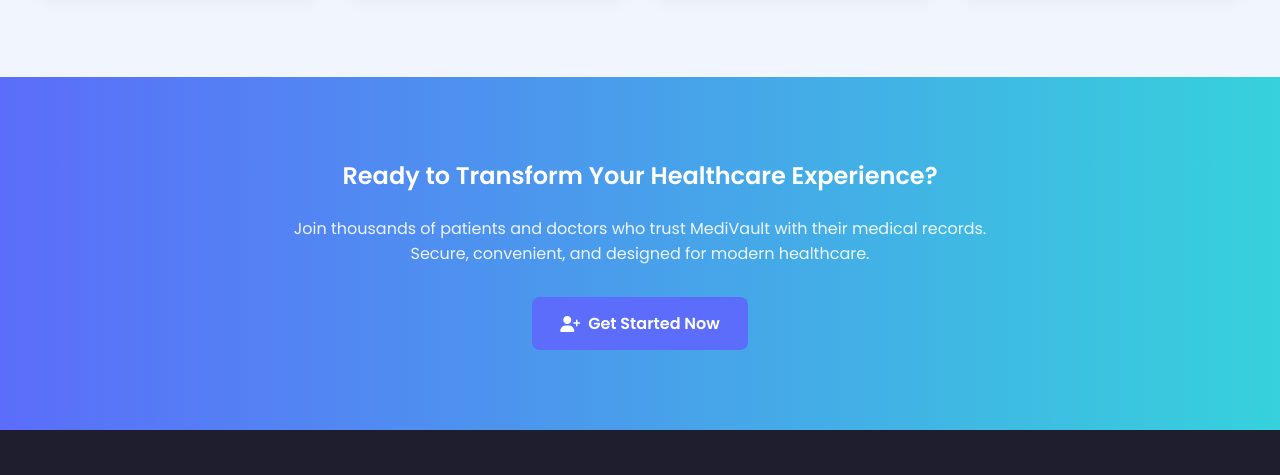
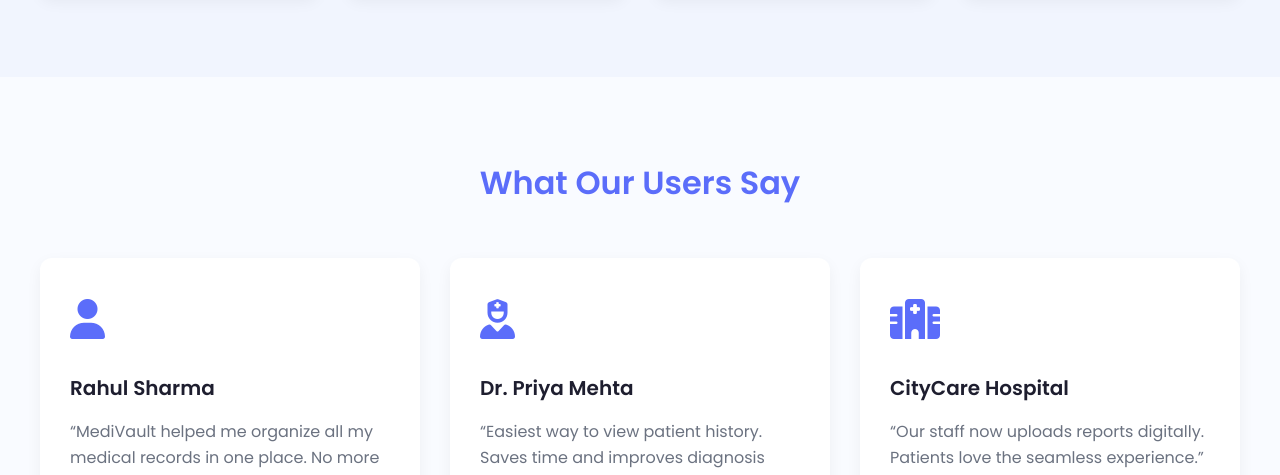
Before and after one commit to BasantBhargav/medivault-project, a website: page front/home.html in a window 1280 px wide. Shown: the part 1867-2342 px from the top of the page. Drawn offline with Linux system fonts and the light colour scheme.

Commit message:
Added Testimonials section to complete navigation feature

```diff
--- a/front/home.html
+++ b/front/home.html
@@ -438,6 +438,47 @@
     </div>
   </section>
 
+  <section id="testimonials" class="section">
+  <div class="container">
+    <h2 class="section-title">What Our Users Say</h2>
+
+    <div class="features" style="grid-template-columns: repeat(auto-fit, minmax(280px, 1fr));">
+
+      <div class="feature-card">
+        <div class="feature-icon">
+          <i class="fa-solid fa-user"></i>
+        </div>
+        <h3 class="feature-title">Rahul Sharma</h3>
+        <p class="feature-desc">
+          “MediVault helped me organize all my medical records in one place. No more searching through files!”
+        </p>
+      </div>
+
+      <div class="feature-card">
+        <div class="feature-icon">
+          <i class="fa-solid fa-user-nurse"></i>
+        </div>
+        <h3 class="feature-title">Dr. Priya Mehta</h3>
+        <p class="feature-desc">
+          “Easiest way to view patient history. Saves time and improves diagnosis accuracy.”
+        </p>
+      </div>
+
+      <div class="feature-card">
+        <div class="feature-icon">
+          <i class="fa-solid fa-hospital"></i>
+        </div>
+        <h3 class="feature-title">CityCare Hospital</h3>
+        <p class="feature-desc">
+          “Our staff now uploads reports digitally. Patients love the seamless experience.”
+        </p>
+      </div>
+
+    </div>
+  </div>
+</section>
+
+
   <section class="cta">
     <h2>Ready to Transform Your Healthcare Experience?</h2>
     <p>Join thousands of patients and doctors who trust MediVault with their medical records. Secure, convenient, and designed for modern healthcare.</p>
```
